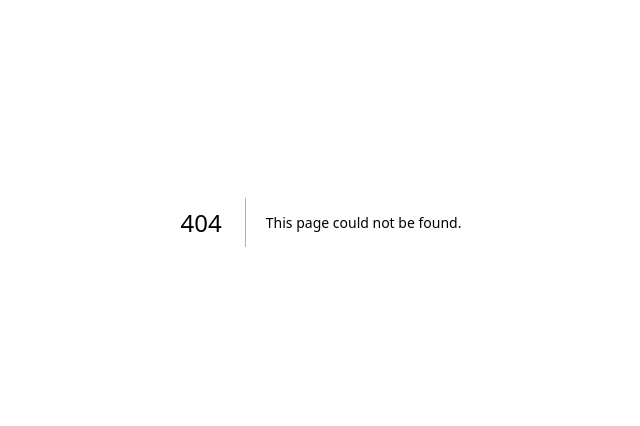
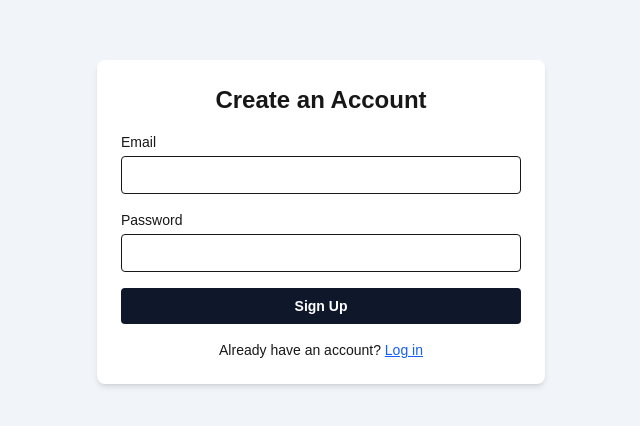
Before and after one commit to jmoudy77-glitch/xc-ecosystem, a Next.js app: page /signup in a window 1280 px wide. Before the commit this address had no page. Shown: the part 178-604 px from the top of the page, without its empty margins (319-959 px from the left). Built offline with nearby package versions, Linux system fonts and the light colour scheme; no server answers.

Commit message:
login setup

```diff
--- /dev/null
+++ b/app/dashboard/page.tsx
@@ -0,0 +1,75 @@
+"use client";
+
+import { useEffect, useState } from "react";
+import { supabase } from "@/lib/supabaseClient";
+import { useRouter } from "next/navigation";
+
+export default function DashboardPage() {
+  const router = useRouter();
+  const [loading, setLoading] = useState(true);
+  const [email, setEmail] = useState<string | null>(null);
+
+  useEffect(() => {
+    async function loadUser() {
+      const {
+        data: { user },
+      } = await supabase.auth.getUser();
+
+      if (!user) {
+        // Not logged in – send to login
+        router.replace("/login");
+        return;
+      }
+
+      setEmail(user.email);
+      setLoading(false);
+    }
+
+    loadUser();
+  }, [router]);
+
+  async function handleLogout() {
+    await supabase.auth.signOut();
+    router.replace("/login");
+  }
+
+  if (loading) {
+    return (
+      <div className="min-h-screen flex items-center justify-center">
+        <p>Loading dashboard...</p>
+      </div>
+    );
+  }
+
+  return (
+    <div className="min-h-screen bg-slate-50">
+      <header className="w-full bg-slate-900 text-white px-6 py-3 flex justify-between items-center">
+        <h1 className="font-semibold text-lg">XC Ecosystem Dashboard</h1>
+        <div className="flex items-center gap-4 text-sm">
+          <span>{email}</span>
+          <button
+            onClick={handleLogout}
+            className="px-3 py-1 text-xs rounded bg-slate-700 hover:bg-slate-600"
+          >
+            Log out
+          </button>
+        </div>
+      </header>
+
+      <main className="max-w-5xl mx-auto py-8 px-4">
+        <h2 className="text-xl font-semibold mb-4">
+          Welcome to your dashboard
+        </h2>
+        <p className="text-sm text-slate-700">
+          This area will become the College Coach / HS Coach home base with:
+        </p>
+        <ul className="list-disc ml-6 mt-2 text-sm text-slate-700">
+          <li>Recruits list and statuses</li>
+          <li>Current roster and team management</li>
+          <li>Recruiting pipeline projections</li>
+          <li>AI training plan recommendations</li>
+        </ul>
+      </main>
+    </div>
+  );
+}
--- /dev/null
+++ b/app/login/page.tsx
@@ -0,0 +1,86 @@
+"use client";
+
+import { FormEvent, useState } from "react";
+import { supabase } from "@/lib/supabaseClient";
+import { useRouter } from "next/navigation";
+
+export default function LoginPage() {
+  const router = useRouter();
+  const [email, setEmail] = useState("");
+  const [password, setPassword] = useState("");
+  const [loading, setLoading] = useState(false);
+  const [errorMsg, setErrorMsg] = useState<string | null>(null);
+
+  async function handleLogin(e: FormEvent) {
+    e.preventDefault();
+    setLoading(true);
+    setErrorMsg(null);
+
+    const { data, error } = await supabase.auth.signInWithPassword({
+      email,
+      password,
+    });
+
+    setLoading(false);
+
+    if (error) {
+      setErrorMsg(error.message);
+      return;
+    }
+
+    // After login, send to dashboard
+    router.push("/dashboard");
+  }
+
+  return (
+    <div className="min-h-screen flex items-center justify-center bg-slate-100">
+      <div className="w-full max-w-md bg-white shadow-md rounded-lg p-6">
+        <h1 className="text-2xl font-semibold mb-4 text-center">
+          Log In
+        </h1>
+        <form onSubmit={handleLogin} className="space-y-4">
+          <div>
+            <label className="block text-sm font-medium mb-1">Email</label>
+            <input
+              type="email"
+              className="w-full border rounded px-3 py-2 text-sm"
+              value={email}
+              onChange={(e) => setEmail(e.target.value)}
+              required
+              autoComplete="email"
+            />
+          </div>
+          <div>
+            <label className="block text-sm font-medium mb-1">Password</label>
+            <input
+              type="password"
+              className="w-full border rounded px-3 py-2 text-sm"
+              value={password}
+              onChange={(e) => setPassword(e.target.value)}
+              required
+              autoComplete="current-password"
+            />
+          </div>
+          {errorMsg && (
+            <p className="text-sm text-red-600">
+              {errorMsg}
+            </p>
+          )}
+          <button
+            type="submit"
+            disabled={loading}
+            className="w-full py-2 rounded bg-slate-900 text-white text-sm font-semibold disabled:opacity-50"
+          >
+            {loading ? "Logging in..." : "Log In"}
+          </button>
+        </form>
+        <p className="mt-4 text-sm text-center">
+          Need an account?{" "}
+          <a href="/signup" className="text-blue-600 underline">
+            Sign up
+          </a>
+        </p>
+      </div>
+    </div>
+  );
+}
--- /dev/null
+++ b/app/signup/page.tsx
@@ -0,0 +1,86 @@
+"use client";
+
+import { FormEvent, useState } from "react";
+import { supabase } from "@/lib/supabaseClient";
+import { useRouter } from "next/navigation";
+
+export default function SignupPage() {
+  const router = useRouter();
+  const [email, setEmail] = useState("");
+  const [password, setPassword] = useState("");
+  const [loading, setLoading] = useState(false);
+  const [errorMsg, setErrorMsg] = useState<string | null>(null);
+
+  async function handleSignup(e: FormEvent) {
+    e.preventDefault();
+    setLoading(true);
+    setErrorMsg(null);
+
+    const { data, error } = await supabase.auth.signUp({
+      email,
+      password,
+    });
+
+    setLoading(false);
+
+    if (error) {
+      setErrorMsg(error.message);
+      return;
+    }
+
+    // For now, just send them to login after signup
+    router.push("/login");
+  }
+
+  return (
+    <div className="min-h-screen flex items-center justify-center bg-slate-100">
+      <div className="w-full max-w-md bg-white shadow-md rounded-lg p-6">
+        <h1 className="text-2xl font-semibold mb-4 text-center">
+          Create an Account
+        </h1>
+        <form onSubmit={handleSignup} className="space-y-4">
+          <div>
+            <label className="block text-sm font-medium mb-1">Email</label>
+            <input
+              type="email"
+              className="w-full border rounded px-3 py-2 text-sm"
+              value={email}
+              onChange={(e) => setEmail(e.target.value)}
+              required
+              autoComplete="email"
+            />
+          </div>
+          <div>
+            <label className="block text-sm font-medium mb-1">Password</label>
+            <input
+              type="password"
+              className="w-full border rounded px-3 py-2 text-sm"
+              value={password}
+              onChange={(e) => setPassword(e.target.value)}
+              required
+              autoComplete="new-password"
+            />
+          </div>
+          {errorMsg && (
+            <p className="text-sm text-red-600">
+              {errorMsg}
+            </p>
+          )}
+          <button
+            type="submit"
+            disabled={loading}
+            className="w-full py-2 rounded bg-slate-900 text-white text-sm font-semibold disabled:opacity-50"
+          >
+            {loading ? "Creating account..." : "Sign Up"}
+          </button>
+        </form>
+        <p className="mt-4 text-sm text-center">
+          Already have an account?{" "}
+          <a href="/login" className="text-blue-600 underline">
+            Log in
+          </a>
+        </p>
+      </div>
+    </div>
+  );
+}
```
